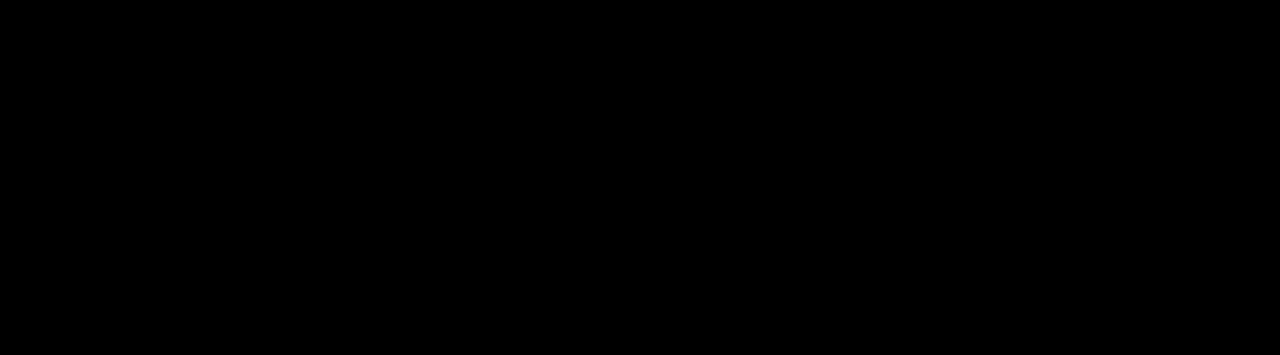
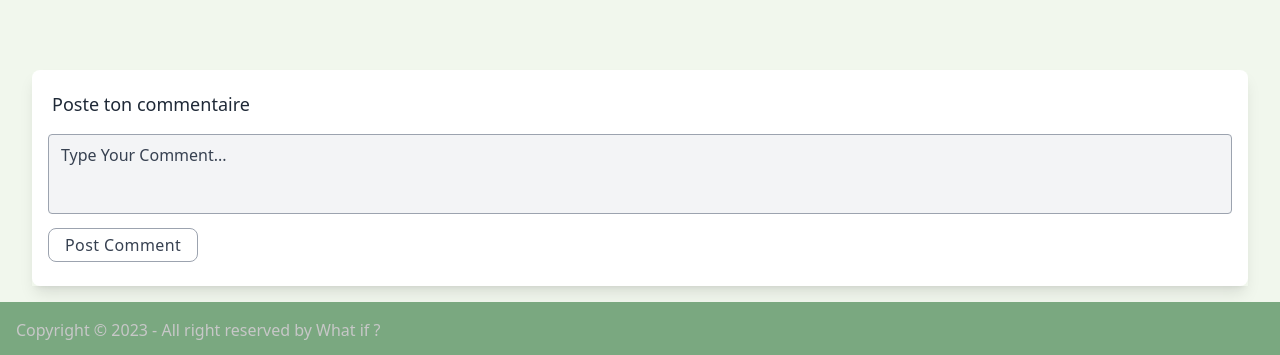
Before and after one commit to AnaisCav/What-If, a React (Vite) app in the folder frontend/: page / in a window 1280 px wide. Shown: the part 1105-1460 px from the top of the page. Before the commit the page ends 951 px from the top, so only its background shows below. Built offline with nearby package versions, Linux system fonts and the light colour scheme; no server answers; a web font is replaced by a local one.

Commit message:
CommentForm, Footer

```diff
--- a/frontend/src/App.jsx
+++ b/frontend/src/App.jsx
@@ -3,14 +3,18 @@
 import Description from "../src/components/Description";
 import Forum from "./components/Forum";
 import "./index.css";
+import Footer from "./components/ Footer";
+import CommentForm from "./components/CommentForm";
 
 function App() {
   return (
-    <div className="w-screen h-screen  bg-primary">
+    <div className="w-full h-full  bg-primary">
       <Navbar />
       <Toggle />
       <Description />;
       <Forum />
+      <CommentForm />
+      <Footer />
     </div>
   );
 }
--- /dev/null
+++ b/frontend/src/components/ Footer.jsx
@@ -0,0 +1,13 @@
+import React from "react";
+
+const Footer = () => {
+  return (
+    <footer className="relative bottom-0 w-full bg-secondary text-base-content p-4">
+      <aside>
+        <p>Copyright © 2023 - All right reserved by What if ?</p>
+      </aside>
+    </footer>
+  );
+};
+
+export default Footer;
--- /dev/null
+++ b/frontend/src/components/CommentForm.jsx
@@ -0,0 +1,34 @@
+import React from "react";
+
+const CommentForm = () => {
+  return (
+    <div className="flex items-center justify-center shadow-lg mt-56 mx-8 mb-4 ">
+      <form className="w-full  bg-white rounded-lg px-4 pt-2 ">
+        <div className="flex flex-wrap -mx-3 mb-6 ">
+          <h2 className="px-4 pt-3 pb-2 text-gray-800 text-lg">
+            Poste ton commentaire
+          </h2>
+          <div className="w-full md:w-full px-3 mb-2 mt-2">
+            <textarea
+              className="bg-gray-100 rounded border border-gray-400 leading-normal resize-none w-full h-20 py-2 px-3 font-medium placeholder-gray-700 focus:outline-none focus:bg-white"
+              name="body"
+              placeholder="Type Your Comment..."
+              required
+            ></textarea>
+          </div>
+          <div className="w-full md:w-full flex items-start px-3">
+            <div className="-mr-1 w-full">
+              <input
+                type="submit"
+                className="bg-white text-gray-700 font-medium py-1 px-4 border border-gray-400 rounded-lg tracking-wide mr-1 hover:bg-gray-100"
+                value="Post Comment"
+              />
+            </div>
+          </div>
+        </div>
+      </form>
+    </div>
+  );
+};
+
+export default CommentForm;
```
